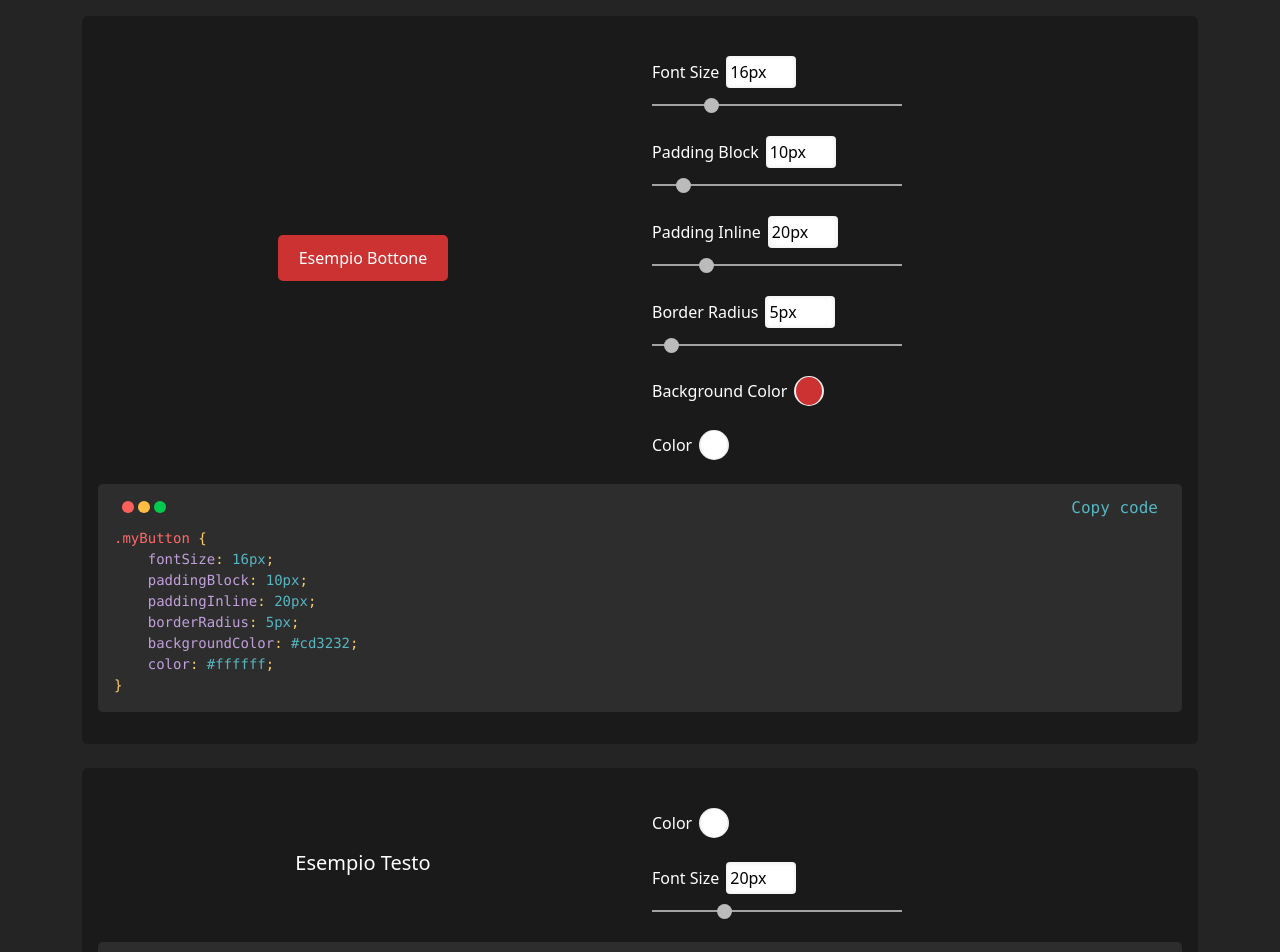
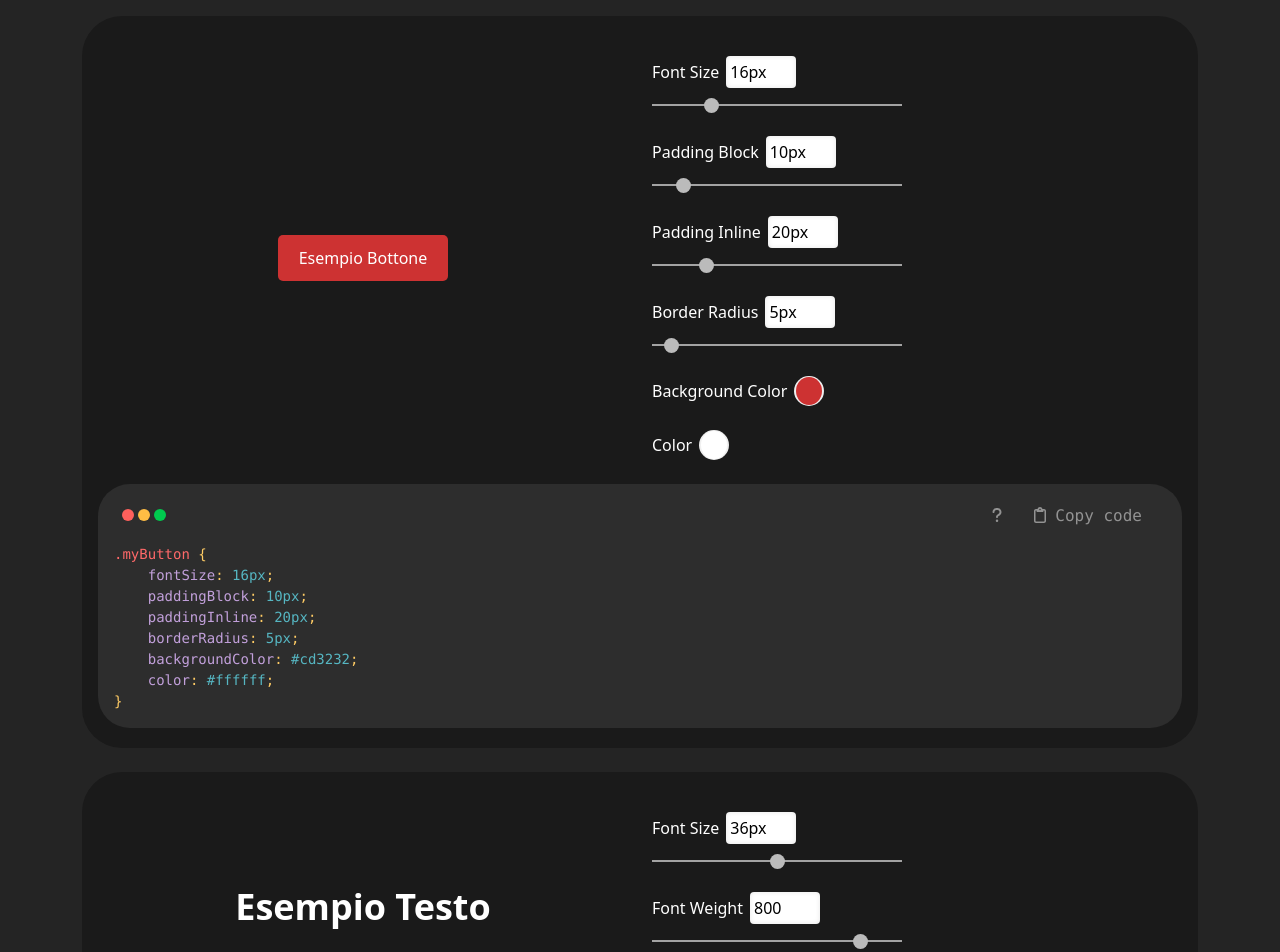
Before and after one commit to frnapo/developerstool, a React (Vite) app: page / in a window 1280 px wide. Shown: the top 952 px of the page. Built offline with nearby package versions, Linux system fonts and the light colour scheme.

Commit message:
styling + functions

```diff
--- a/package.json
+++ b/package.json
@@ -13,6 +13,7 @@
     "@fortawesome/free-brands-svg-icons": "^6.5.2",
     "@fortawesome/free-regular-svg-icons": "^6.5.2",
     "@fortawesome/free-solid-svg-icons": "^6.5.2",
+    "@fortawesome/react-fontawesome": "^0.2.0",
     "bootstrap": "^5.3.3",
     "prismjs": "^1.29.0",
     "react": "^18.2.0",
--- a/src/components/ButtonComponent/ButtonEditor.jsx
+++ b/src/components/ButtonComponent/ButtonEditor.jsx
@@ -13,7 +13,7 @@ const ButtonEditor = () => {
   });
 
   return (
-		<div className="bg-custom-dark p-3 rounded-2">
+    <div className="bg-custom-dark p-3 custom-rounded">
       <StyleEditor label="Button" style={buttonStyle} onUpdate={setButtonStyle} elementType="button" />
       <GenericPreview classType="Button" style={buttonStyle} />
     </div>
--- a/src/components/GenericPreview.jsx
+++ b/src/components/GenericPreview.jsx
@@ -1,6 +1,10 @@
 /* eslint-disable react/prop-types */
-import { useEffect } from "react";
+import { useEffect, useState } from "react";
 import Prism from "prismjs";
+import { FontAwesomeIcon } from "@fortawesome/react-fontawesome";
+import { faCheck, faQuestion } from "@fortawesome/free-solid-svg-icons";
+import { faClipboard } from "@fortawesome/free-regular-svg-icons";
+import { Tooltip, OverlayTrigger } from "react-bootstrap";
 
 function formatCSS(cssText) {
   return cssText.replace(/(^\s*)(\w+)(:)(\s*)([^;]+)/gm, (match, p0, p1, p2, p3, p4) => {
@@ -9,23 +13,26 @@ function formatCSS(cssText) {
 }
 
 function GenericPreview({ classType, style }) {
+  const [copySuccess, setCopySuccess] = useState(false);
   const rawCssText = Object.entries(style)
     .map(([key, value]) => `    ${key}: ${value};`)
     .join("\n");
 
-  const formattedCSS = formatCSS(rawCssText); // Per visualizzazione
+  const formattedCSS = formatCSS(rawCssText);
 
   useEffect(() => {
     setTimeout(() => Prism.highlightAll(), 0);
   }, [formattedCSS]);
 
   const copyCodeToClipboard = () => {
-    // Usa rawCssText per copiare il codice CSS non formattato
     const codeToCopy = `.my${classType} {\n${rawCssText}\n}`;
     navigator.clipboard
       .writeText(codeToCopy)
       .then(() => {
-        alert("Code copied to clipboard!");
+        setCopySuccess(true);
+        setTimeout(() => {
+          setCopySuccess(false);
+        }, 3000);
       })
       .catch((err) => {
         console.error("Failed to copy: ", err);
@@ -34,15 +41,36 @@ function GenericPreview({ classType, style }) {
 
   return (
     <div>
-      <pre className="language-css p-3 pt-1">
+      <pre className="m-0 mb-1 language-css  p-3 pt-1">
         <div className="code-header">
           <div>
             <span className="dot red"></span>
             <span className="dot yellow"></span>
             <span className="dot green"></span>
           </div>
-          <div className="copy-code" onClick={copyCodeToClipboard}>
-            Copy code
+          <div className="d-flex">
+            <OverlayTrigger placement="top" delay={{ show: 1000, hide: 0 }} overlay={<Tooltip>How to use?</Tooltip>}>
+              <div className="p-2 px-3 how-to-use">
+                <FontAwesomeIcon icon={faQuestion} />
+              </div>
+            </OverlayTrigger>
+            <OverlayTrigger
+              placement="top"
+              delay={{ show: 1000, hide: 0 }}
+              overlay={<Tooltip>Copy to the clipboard</Tooltip>}
+            >
+              <div className="copy-code p-2 px-3" onClick={copyCodeToClipboard}>
+                {copySuccess ? (
+                  <>
+                    Copied <FontAwesomeIcon icon={faCheck} />
+                  </>
+                ) : (
+                  <>
+                    <FontAwesomeIcon icon={faClipboard} /> Copy code
+                  </>
+                )}
+              </div>
+            </OverlayTrigger>
           </div>
         </div>
         <code dangerouslySetInnerHTML={{ __html: `.my${classType} {\n${formattedCSS}\n}` }} />
--- a/src/components/KeyboardEventHandler.jsx
+++ b/src/components/KeyboardEventHandler.jsx
@@ -3,7 +3,7 @@ import { useEffect } from "react";
 function KeyboardEventHandler() {
   useEffect(() => {
     const handleKeyDown = (event) => {
-      if (event.keyCode === 123) {
+      if (event.keyCode === 13) {
         event.preventDefault();
       }
     };
--- a/src/components/StyleEditor.jsx
+++ b/src/components/StyleEditor.jsx
@@ -1,10 +1,11 @@
 import { Col, Row } from "react-bootstrap";
 
 /* eslint-disable react/prop-types */
-function StyleEditor({ style, onUpdate, label, elementType = "button" }) {
+// label
+function StyleEditor({ style, onUpdate, elementType = "button" }) {
   function handleChange(e) {
     const { name, value, type } = e.target;
-    const finalValue = type === "range" ? value + "px" : value;
+    const finalValue = type === "range" && name !== "fontWeight" ? value + "px" : value;
     const updatedStyle = { ...style, [name]: finalValue };
     onUpdate(updatedStyle);
   }
@@ -40,6 +41,7 @@ function StyleEditor({ style, onUpdate, label, elementType = "button" }) {
             const value = style[key];
             const inputType = getInputType(key);
             const isPixelValue = typeof value === "string" && value.endsWith("px");
+            const isRangeValue = key === "fontWeight";
 
             return (
               <div
@@ -76,6 +78,20 @@ function StyleEditor({ style, onUpdate, label, elementType = "button" }) {
                     />
                   </div>
                 )}
+                {isRangeValue && (
+                  <div>
+                    <input
+                      type="range"
+                      className="range-slider"
+                      name={key}
+                      min="200"
+                      max="900"
+                      step="100"
+                      value={parseInt(value, 10)}
+                      onChange={(e) => handleChange({ ...e, target: { ...e.target, name: key, type: "range" } })}
+                    />
+                  </div>
+                )}
               </div>
             );
           })}
--- a/src/components/TextEditor/TextEditor.jsx
+++ b/src/components/TextEditor/TextEditor.jsx
@@ -4,11 +4,12 @@ import GenericPreview from "../GenericPreview";
 
 const TextEditor = () => {
   const [textStyle, setTextStyle] = useState({
+    fontSize: "36px",
+    fontWeight: "800",
     color: "#ffffff",
-		fontSize: "20px",
   });
   return (
-		<div className="bg-custom-dark p-3 rounded-2 my-4">
+    <div className="bg-custom-dark p-3 custom-rounded my-4">
       <StyleEditor label="Text" style={textStyle} onUpdate={setTextStyle} elementType="text" />
       <GenericPreview classType="Text" style={textStyle} />
     </div>
--- a/src/index.css
+++ b/src/index.css
@@ -46,7 +46,7 @@ button:focus-visible {
   position: fixed;
   z-index: 1000;
   width: 150px;
-  background-color: #1a1a1a;
+  background-color: #121212;
   border-radius: 20px;
 }
 
@@ -70,7 +70,9 @@ button:focus-visible {
 pre.language-css {
   background-color: #2d2d2d;
   color: #56b6c2;
-  border-radius: 5px;
+  border-radius: 2rem;
+  overflow: hidden;
+  text-overflow: ellipsis;
 }
 
 .token.selector {
@@ -81,6 +83,10 @@ pre.language-css {
 }
 .token.punctuation {
   color: #ffcc65;
+}
+
+.custom-rounded {
+  border-radius: 2.5rem;
 }
 
 .code-header {
@@ -108,14 +114,18 @@ pre.language-css {
   background-color: #00ca4e;
 }
 
-.copy-code {
+.copy-code,
+.how-to-use {
   cursor: pointer;
-  display: flex;
-  align-items: center;
   font-size: 16px;
+  color: #929292;
+  transition: all 0.2s ease-in-out;
 }
-.copy-code:hover {
-  text-decoration: underline;
+.copy-code:hover,
+.how-to-use:hover {
+  color: rgb(195, 195, 195);
+  background-color: #242424;
+  border-radius: 8px;
 }
 
 /*  INPUT RANGE */
```
Also changed, not shown: src/App.jsx (indentation only), 1 other file (tests, documents, lock files or other folders). Lines whose indentation alone changed are shown as unchanged.
